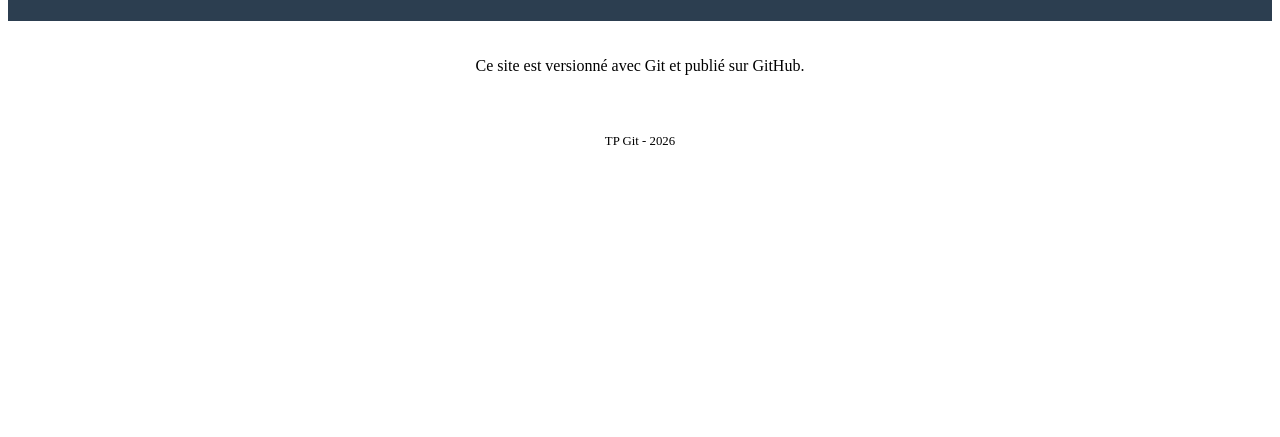
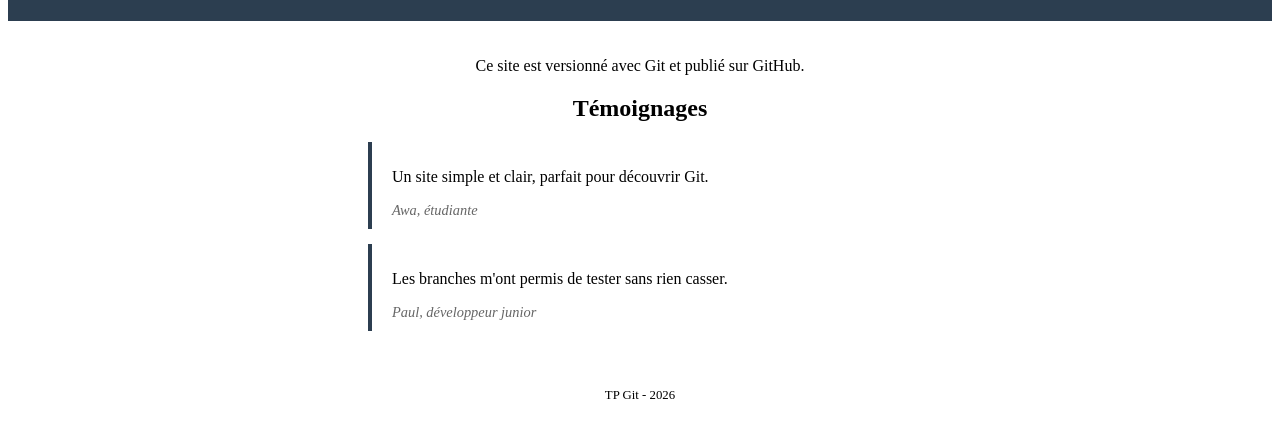
Before and after one commit to Davys-STARK/MonSiteWeb, a plain HTML site: page index.html in a window 1280 px wide. Shown: the part 107-544 px from the top of the page. Drawn offline with Linux system fonts and the light colour scheme.

Commit message:
Ajout de la section Témoignages

```diff
--- a/index.html
+++ b/index.html
@@ -12,6 +12,17 @@
   </header>
   <main>
     <p>Ce site est versionné avec Git et publié sur GitHub.</p>
+     <section id="temoignages">
+    <h2>Témoignages</h2>
+    <blockquote>
+      <p>Un site simple et clair, parfait pour découvrir Git.</p>
+      <cite>Awa, étudiante</cite>
+    </blockquote>
+    <blockquote>
+      <p>Les branches m'ont permis de tester sans rien casser.</p>
+      <cite>Paul, développeur junior</cite>
+    </blockquote>
+  </section>
   </main>
   <footer>
     <p>TP Git - 2026</p>
--- a/style.css
+++ b/style.css
@@ -23,3 +23,23 @@ footer {
   padding: 10px;
   font-size: 0.8em;
 }
+css
+#temoignages {
+  margin-top: 30px;
+}
+
+blockquote {
+  background-color: white;
+  border-left: 4px solid #2c3e50;
+  margin: 15px auto;
+  padding: 10px 20px;
+  max-width: 500px;
+  text-align: left;
+}
+
+cite {
+  display: block;
+  margin-top: 5px;
+  font-size: 0.9em;
+  color: #666;
+}
```
